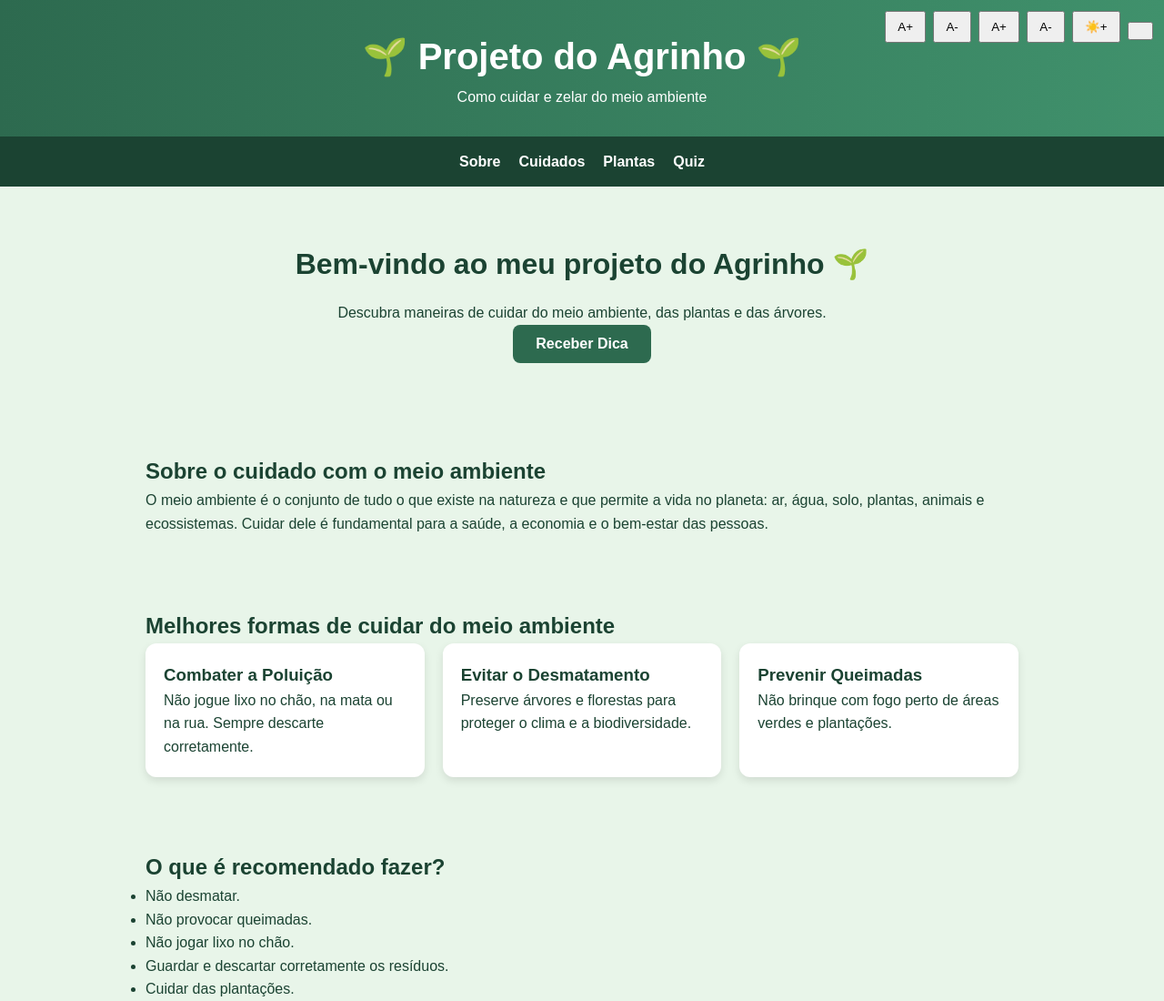
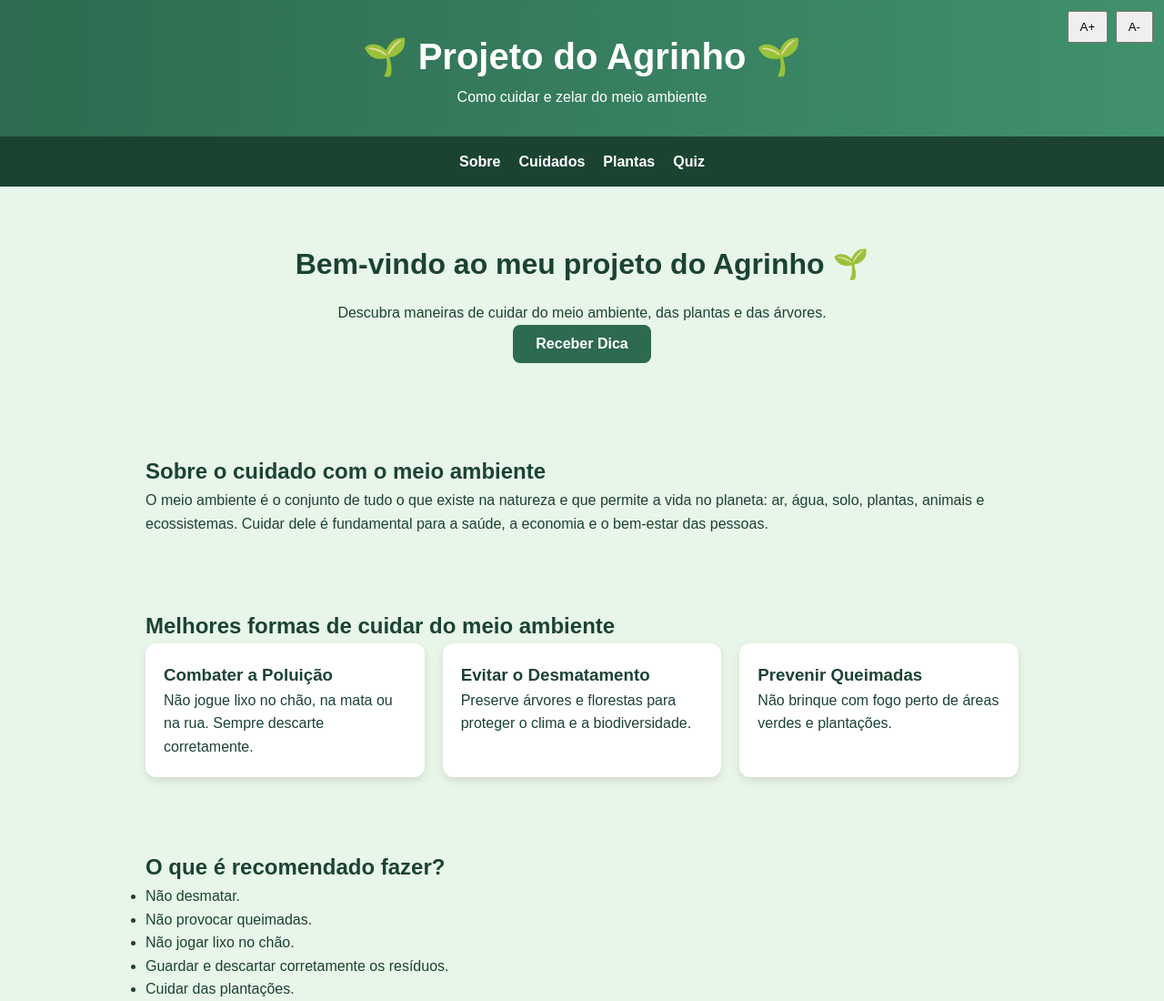
Before and after one commit to vitinetflix/projeto-agrinho, a plain HTML site: page index.html in a window 1280 px wide. Shown: the top 1100 px of the page at 91% size. Drawn offline with Linux system fonts and the light colour scheme.

Commit message:
Update index.html

```diff
--- a/index.html
+++ b/index.html
@@ -47,12 +47,6 @@ body{
 <div class="acessibilidade" aria-label="Controles de acessibilidade">
     <button onclick="aumentarFonte()" aria-label="Aumentar texto">A+</button>
     <button onclick="diminuirFonte()" aria-label="Diminuir texto">A-</button>
-    <button onclick="aumentarFonte()" aria-label="Aumentar texto">A+</button>
-    <button onclick="diminuirFonte()" aria-label="Diminuir texto">A-</button>
-    <button onclick="aumentarBrilho()" aria-label="Aumentar brilho">
-☀️+
-    </button>
-    <button onclick="diminuirBrilho()" aria-label="Diminuir brilho">
 </div>
 
 <header>
```
